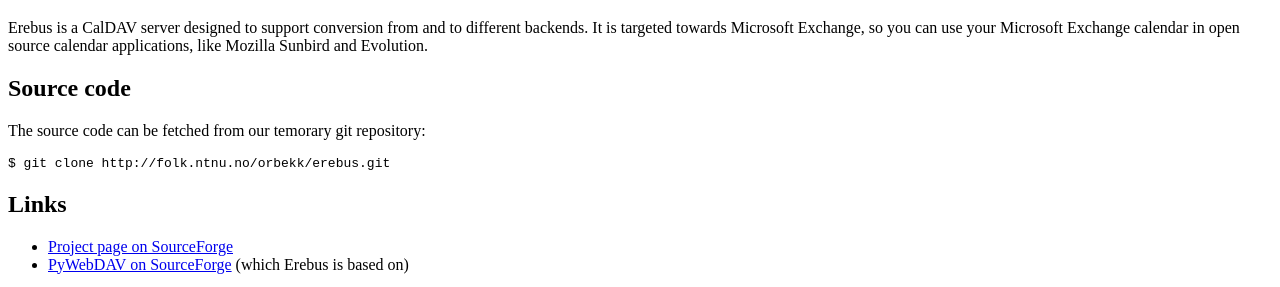
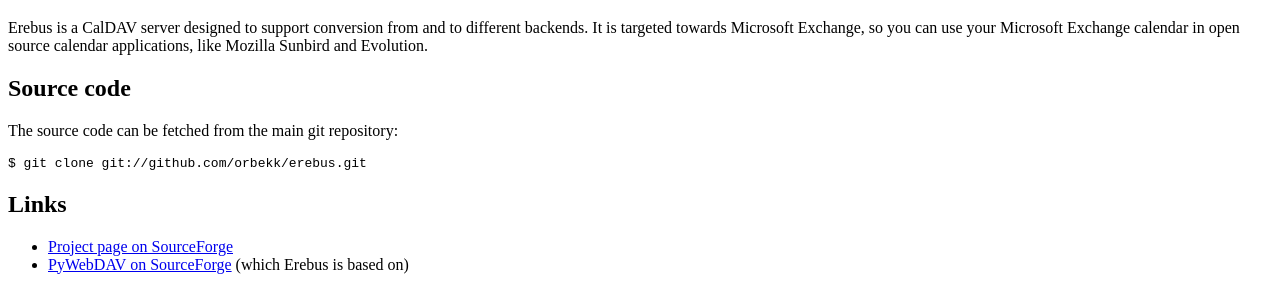
Before and after one commit to orbekk/erebus, a plain HTML site: page web/index.html in a window 1280 px wide. Shown: the part 61-348 px from the top of the page. Drawn offline with Linux system fonts and the light colour scheme.

Commit message:
added github link

```diff
--- a/web/index.html
+++ b/web/index.html
@@ -18,8 +18,8 @@
 
   <h2>Source code</h2>
 
-  <p>The source code can be fetched from our temorary git repository:</p>
-  <pre>$ git clone http://folk.ntnu.no/orbekk/erebus.git</pre>
+  <p>The source code can be fetched from the main git repository:</p>
+  <pre>$ git clone git://github.com/orbekk/erebus.git</pre>
 
 
   <h2>Links</h2>
```
